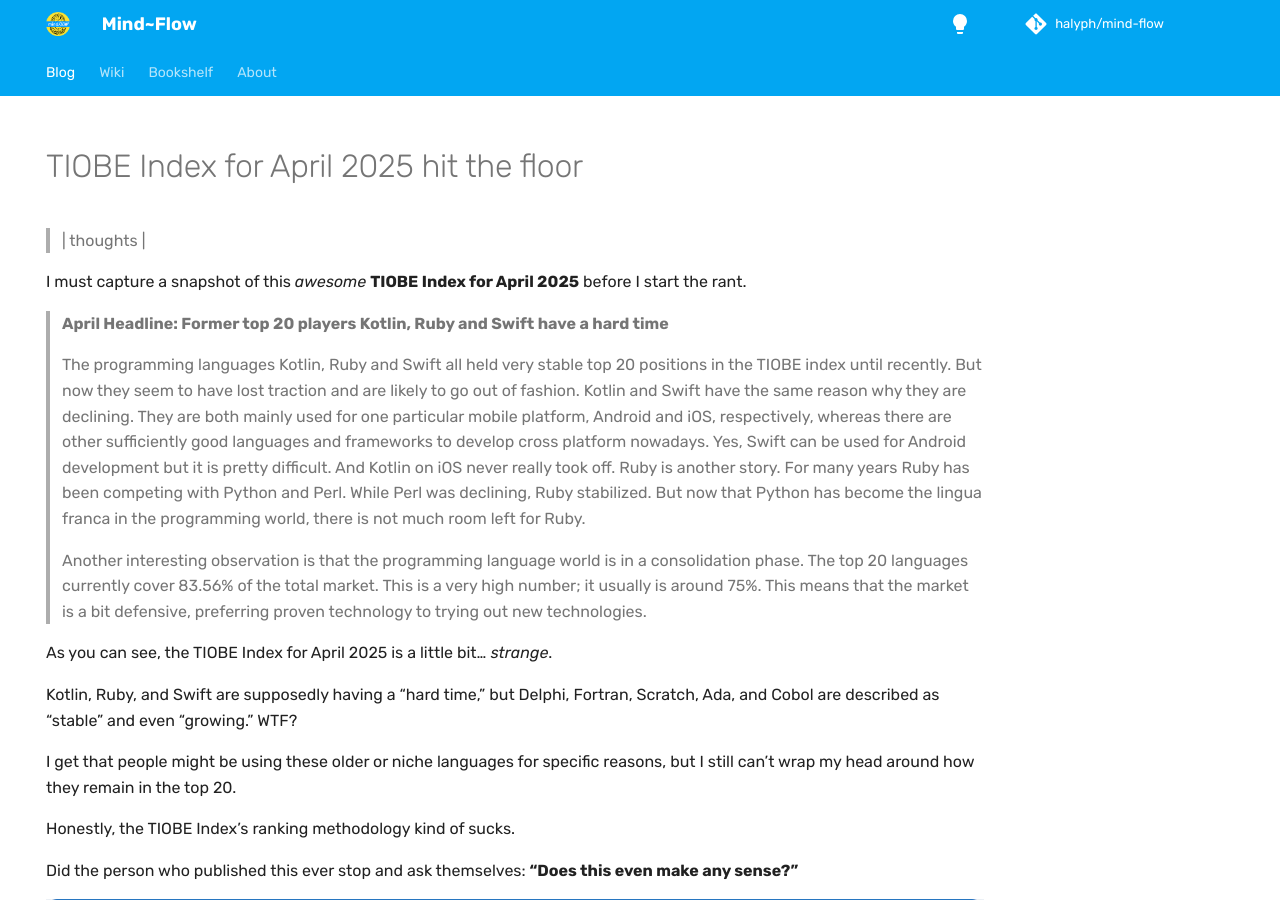
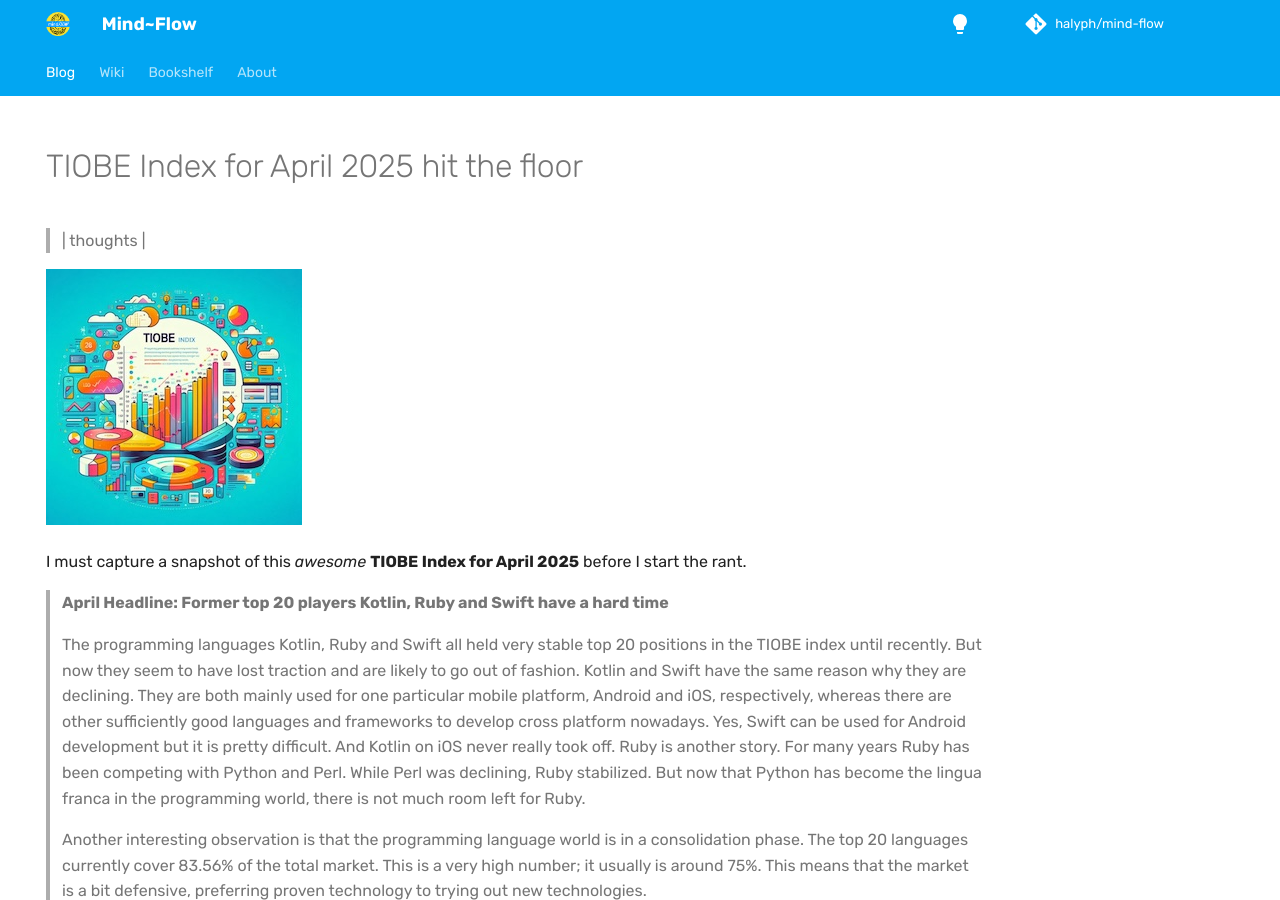
Before and after one commit to halyph/mind-flow, an MkDocs documentation site: the page built from docs/blog/2025/2025-04-24-tiobe.md, in a window 1280 px wide and 900 px high. Built offline with MkDocs 1.6.1 and Material for MkDocs 9.7.7, drawn with Linux system fonts in a browser that asks for light colours; some web fonts are replaced; comment, search, counter and statistics services are not loaded.

Commit message:
added post images

```diff
--- a/docs/blog/2025/2025-04-24-tiobe.md
+++ b/docs/blog/2025/2025-04-24-tiobe.md
@@ -1,5 +1,7 @@
 # TIOBE Index for April 2025 hit the floor
 > | thoughts |
+
+![pic0](2025-04-24-tiobe/pic0.jpeg)
 
 I must capture a snapshot of this *awesome* **TIOBE Index for April 2025** before I start the rant.
 
```
Also changed, not shown: docs/blog/2025/2025-04-11-books.md (+2 -0 lines), docs/blog/2025/2025-04-11-books/pic0.jpeg (added), docs/blog/2025/2025-04-24-tiobe/pic0.jpeg (added).
